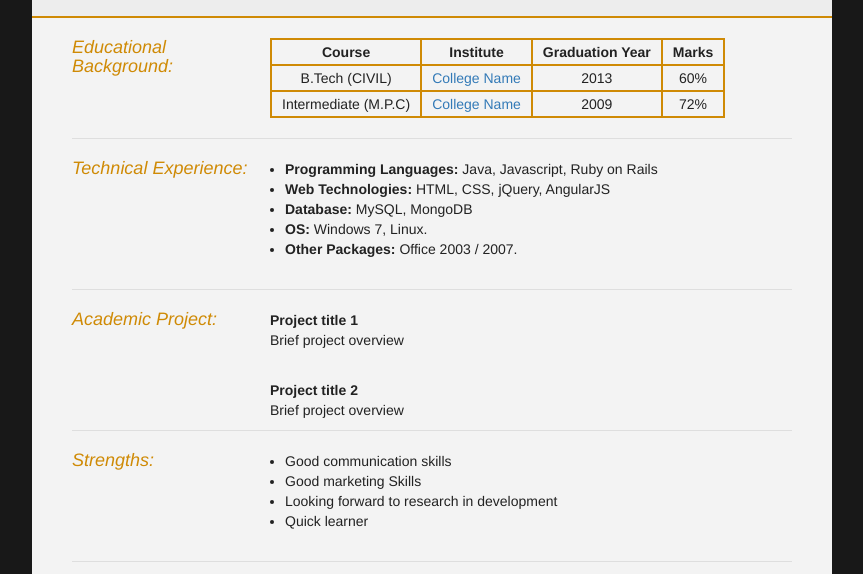
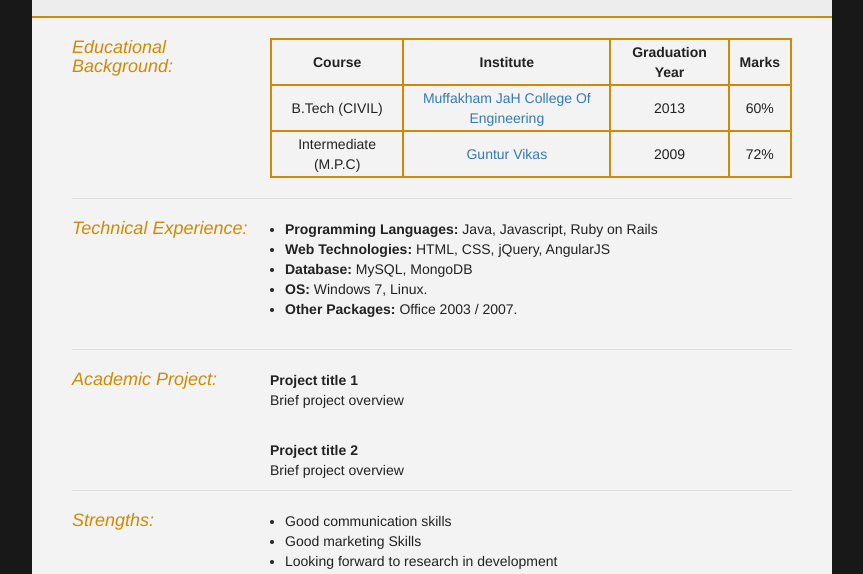
Before and after one commit to shivakolluri/shivakolluri.github.io, a plain HTML site: page index.html in a window 1280 px wide. Shown: the part 152-726 px from the top of the page, without its empty margins (208-1071 px from the left). Drawn offline with nearby package versions, Linux system fonts and the light colour scheme.

Commit message:
Update index.html

```diff
--- a/index.html
+++ b/index.html
@@ -47,13 +47,13 @@
 
                 <tr>
                   <td>B.Tech (CIVIL) </td>
-                  <td><a href="http://yourcollegewebaddress.com">College Name</a></td>
+                  <td><a href="http://yourcollegewebaddress.com">Muffakham JaH College Of Engineering</a></td>
                   <td>2013</td>
                   <td>60%</td>
                 </tr>
                 <tr>
                   <td>Intermediate (M.P.C)</td>
-                  <td><a href="http://yourcollegewebaddress.com">College Name</a></td>
+                  <td><a href="http://yourcollegewebaddress.com">Guntur Vikas</a></td>
                   <td>2009</td>
                   <td>72%</td>
                 </tr>
```
